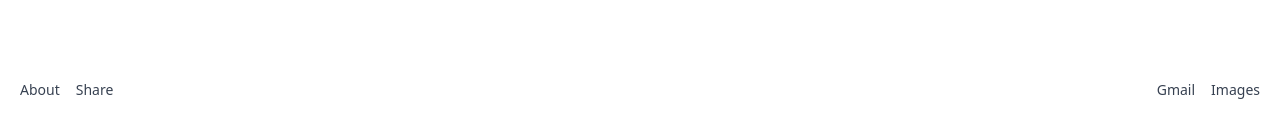
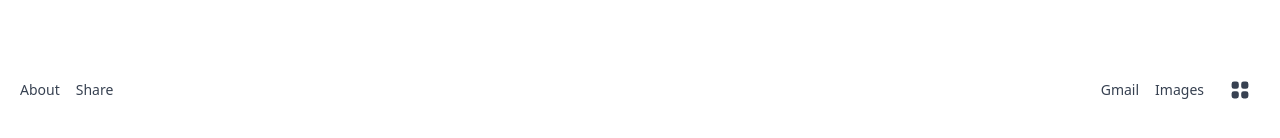
Before and after one commit to Dominic-SR/Google-Search, a React (Create React App) app: page / in a window 1280 px wide. Shown: the part 310-448 px from the top of the page. Built offline with nearby package versions, Linux system fonts and the light colour scheme.

Commit message:
hero icons added

```diff
--- a/package.json
+++ b/package.json
@@ -3,7 +3,7 @@
   "version": "0.1.0",
   "private": true,
   "dependencies": {
-    "@heroicons/react": "^2.1.5",
+    "@heroicons/react": "^1.0.6",
     "@testing-library/jest-dom": "^5.17.0",
     "@testing-library/react": "^13.4.0",
     "@testing-library/user-event": "^13.5.0",
--- a/src/Pages/Home.tsx
+++ b/src/Pages/Home.tsx
@@ -1,4 +1,5 @@
 import React from 'react'
+import { ViewGridIcon } from "@heroicons/react/solid"
 
 const Home = () => {
   return (
@@ -12,10 +13,11 @@ const Home = () => {
             <div className='flex space-x-4 items-center'>
                 <p className='link'>Gmail</p>
                 <p className='link'>Images</p>
+                <ViewGridIcon className="h-10 w-10 p-2 rounded-full hover:bg-gray-100 cursor-pointer" />
             </div>
         </header>
     </div>
   )
 }
 
-export default Home
+export default Home;
--- a/src/react-app-env.d.ts
+++ b/src/react-app-env.d.ts
@@ -1 +1,2 @@
 /// <reference types="react-scripts" />
+declare module '@heroicons/*';
```
Also changed, not shown: 1 other file (tests, documents, lock files or other folders).
